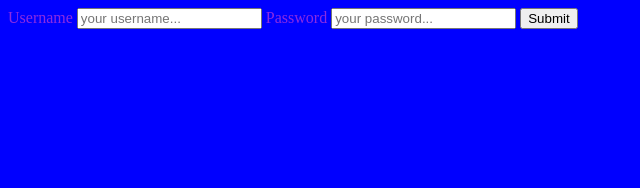
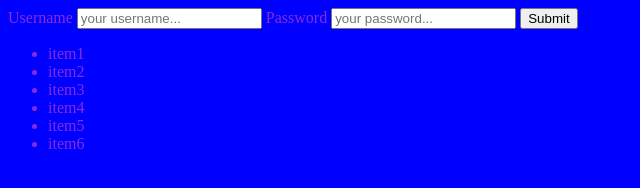
Before and after one commit to HosseinMiri2007/git-test, a plain HTML site: page index.html in a window 1280 px wide. Shown: the whole page, without its empty margins (0-640 px from the left). Drawn offline with Linux system fonts and the light colour scheme.

Commit message:
html edited

```diff
--- a/index.html
+++ b/index.html
@@ -3,7 +3,7 @@
   <head>
     <meta charset="UTF-8" />
     <meta name="viewport" content="width=device-width, initial-scale=1.0" />
-    <link rel="stylesheet" href="style.css">
+    <link rel="stylesheet" href="style.css" />
     <title>Document</title>
   </head>
   <body>
@@ -13,6 +13,14 @@
       <label for="password">Password</label>
       <input type="text" name="password" placeholder="your password..." />
       <button type="submit">Submit</button>
+      <ul>
+        <li>item1</li>
+        <li>item2</li>
+        <li>item3</li>
+        <li>item4</li>
+        <li>item5</li>
+        <li>item6</li>
+      </ul>
     </form>
   </body>
 </html>
```
